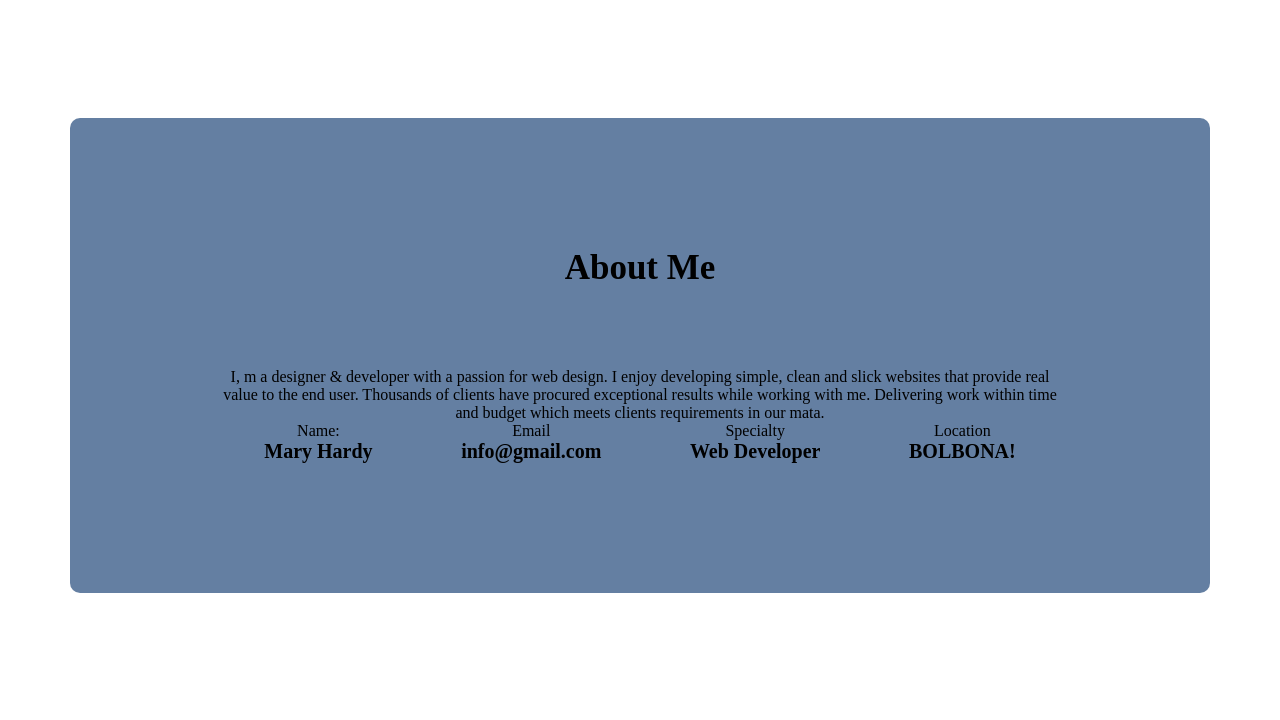
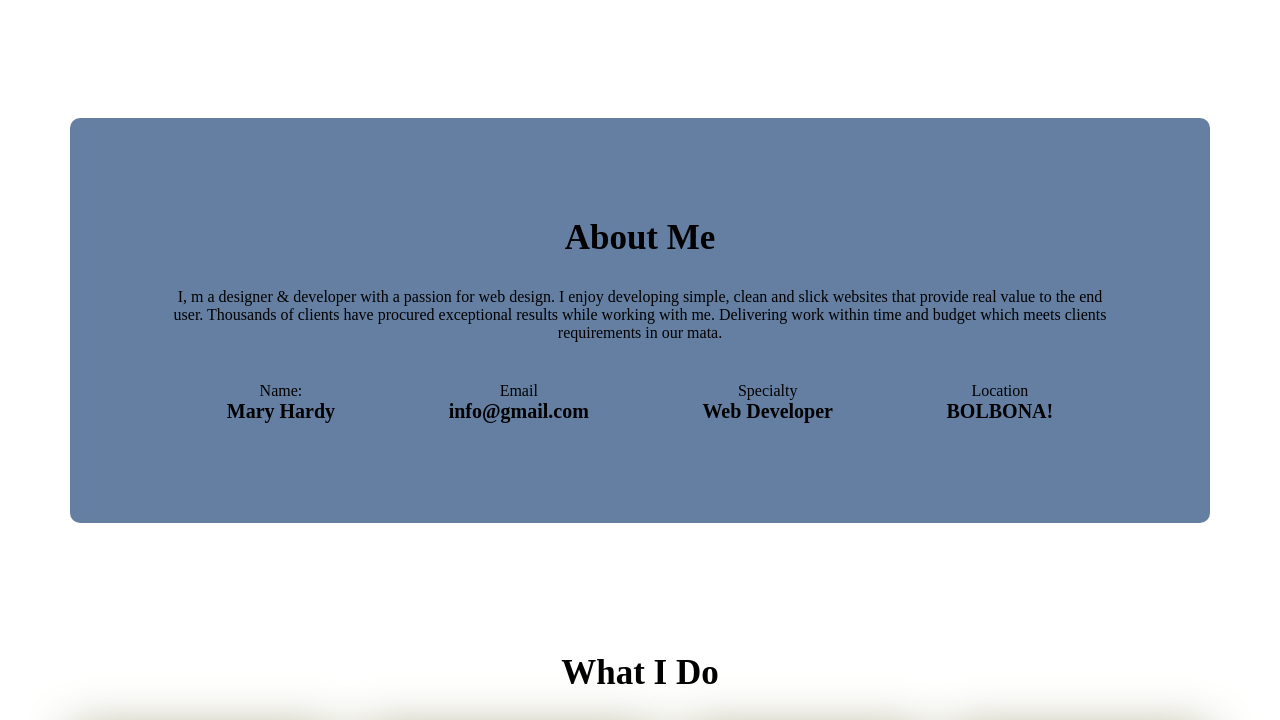
Before and after one commit to muhammada12/my-developer-portfolio, a plain HTML site: page index.html in a window 1280 px wide. Shown: the part 854-1574 px from the top of the page. Drawn offline with Linux system fonts and the light colour scheme; files whose address does not match are found by name.

Commit message:
header and main ++

```diff
--- a/index.html
+++ b/index.html
@@ -78,6 +78,10 @@
                 </div>
             </div>
        </section>
+       <!--Resume Section-->
+       <section>
+
+       </section>
     </main>
     <footer>
 
--- a/styles/portfolio.css
+++ b/styles/portfolio.css
@@ -85,21 +85,22 @@ nav ul {
     margin-top: 130px;
     background-color: rgb(100, 127, 162);
     border-radius: 10px;
-    padding: 130px 150px;
+    padding: 100px 100px;
     text-align: center;
  }
  .section-title{
     font-weight: 700;
     text-align: center;
     font-size: 35px;
-    margin-bottom: 80px;
+    margin-bottom: 30px;
  }
  .section-description {
     color: rgb(16, 29, 41);
     font-size: 18px;
-    margin-bottom: 30px;
+    margin-bottom: 40px;
  }
 .about-info-container {
+    margin-top: 40px;
     display: flex;
     justify-content: space-around;
 }
```
